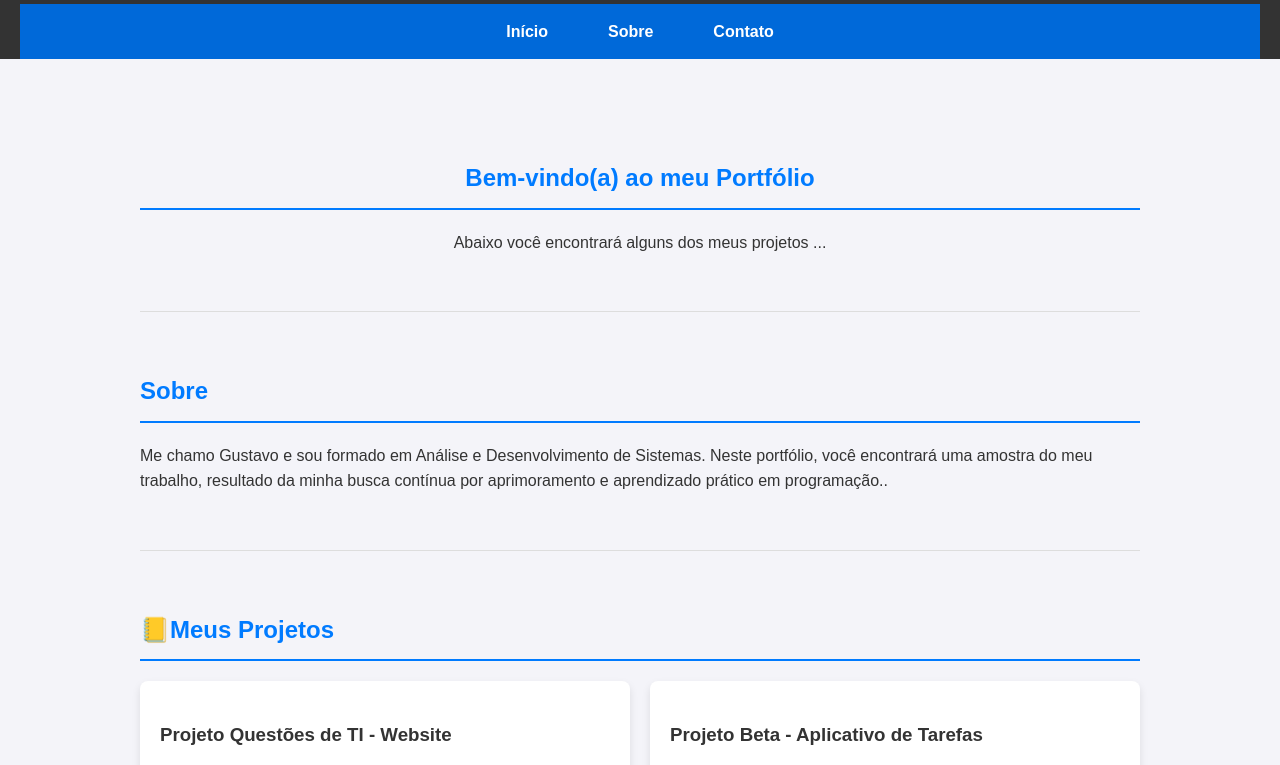
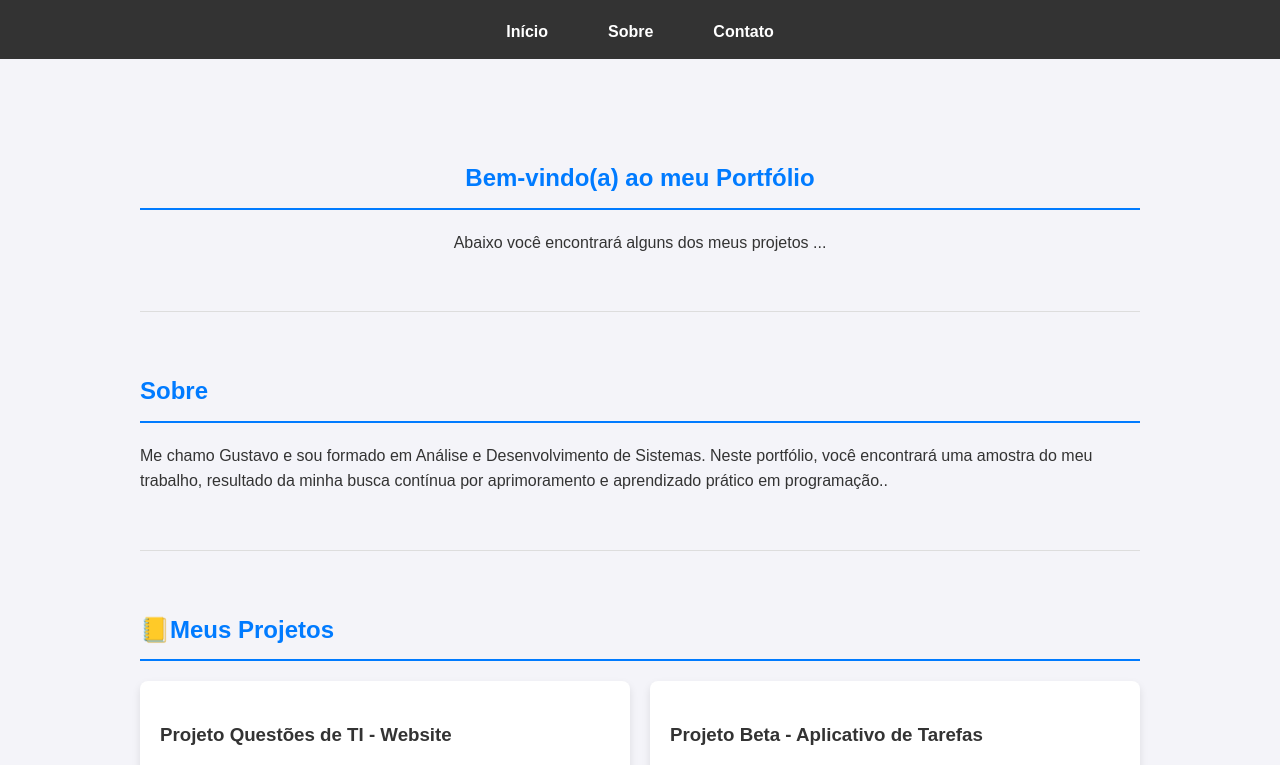
Before and after one commit to Guhdevv/Portf-lio.online, a plain HTML site: page index.html in a window 1280 px wide. Shown: the part 127-892 px from the top of the page. Drawn offline with Linux system fonts and the light colour scheme.

Commit message:
Update style.css
add

```diff
--- a/style.css
+++ b/style.css
@@ -21,18 +21,18 @@ header h1 {
     font-size: 2.5em;
 }
 
-/* --- NOVO ESTILO PARA O MENU (NAV) --- */
+
 nav ul {
     list-style: none;
     padding: 0;
     margin: 0;
     display: flex; /* Para alinhar os itens horizontalmente */
-    justify-content: center; /* Para centralizar o menu */
-    background-color: #0069d9; /* Uma cor ligeiramente mais escura que o header */
+    justify-content: center;
+    background-color: #333;
 }
 
 nav li {
-    /* Não precisa de display inline pois o UL já é flex */
+
     margin: 0 10px;
 }
 
@@ -120,4 +120,5 @@ footer {
     background-color: #333;
     color: white;
     margin-top: 20px;
+
 }
```
